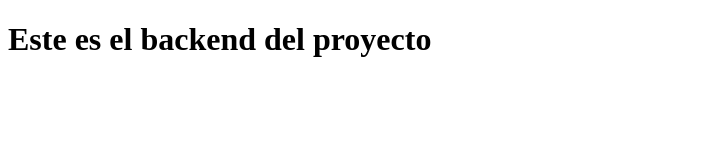
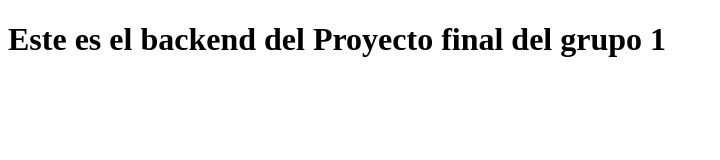
Before and after one commit to SergioSZelaya/Pedidos-Backend, a website: page public/index.html in a window 1280 px wide. Shown: the whole page, without its empty margins (0-720 px from the left). Drawn offline with Linux system fonts and the light colour scheme.

Commit message:
se corrigen rutas y dominios

```diff
--- a/index.js
+++ b/index.js
@@ -35,7 +35,5 @@ app.use(morgan("dev")); //nos da mas informacion en la terminal
     path.join(_dirname, '/public')));
 //3- crear las rutas (siempre despues de los middlewares)
 // http://localhost:4000/api/producto
-app.use("/api", productoRouter); //esto se cambia porque hay que crear ruta y controlador para usuarios
-app.use("/api", orderRouter);
+app.use("/api", productoRouter, loginRouter, orderRouter); //esto se cambia porque hay que crear ruta y controlador para usuarios
 app.use("/api/usuario", userRouter);
-app.use("/api", loginRouter);
--- a/public/index.html
+++ b/public/index.html
@@ -6,6 +6,6 @@
     <title>Pedidos Backend</title>
   </head>
   <body>
-    <h1>Este es el backend del proyecto</h1>
+    <h1>Este es el backend del Proyecto final del grupo 1</h1>
   </body>
 </html>
```
